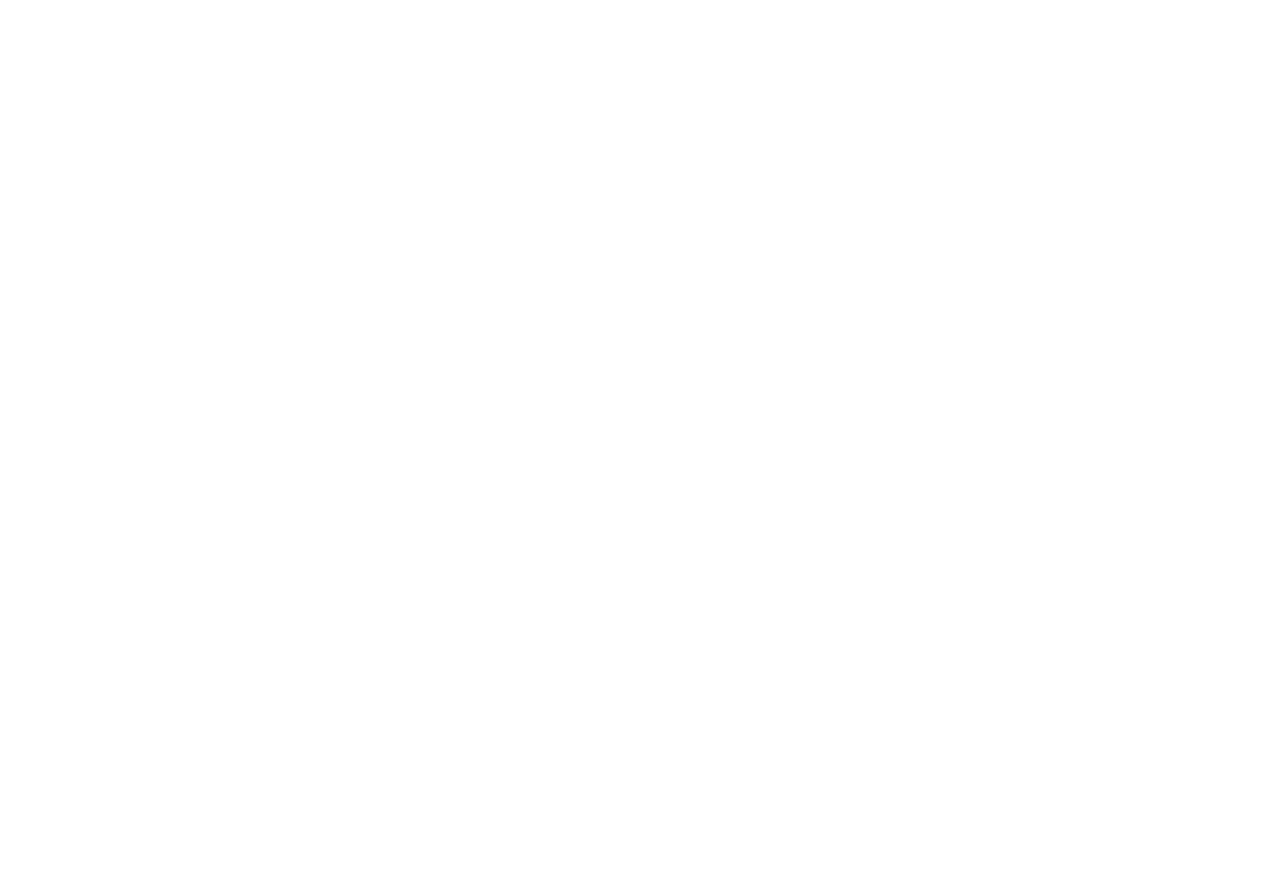
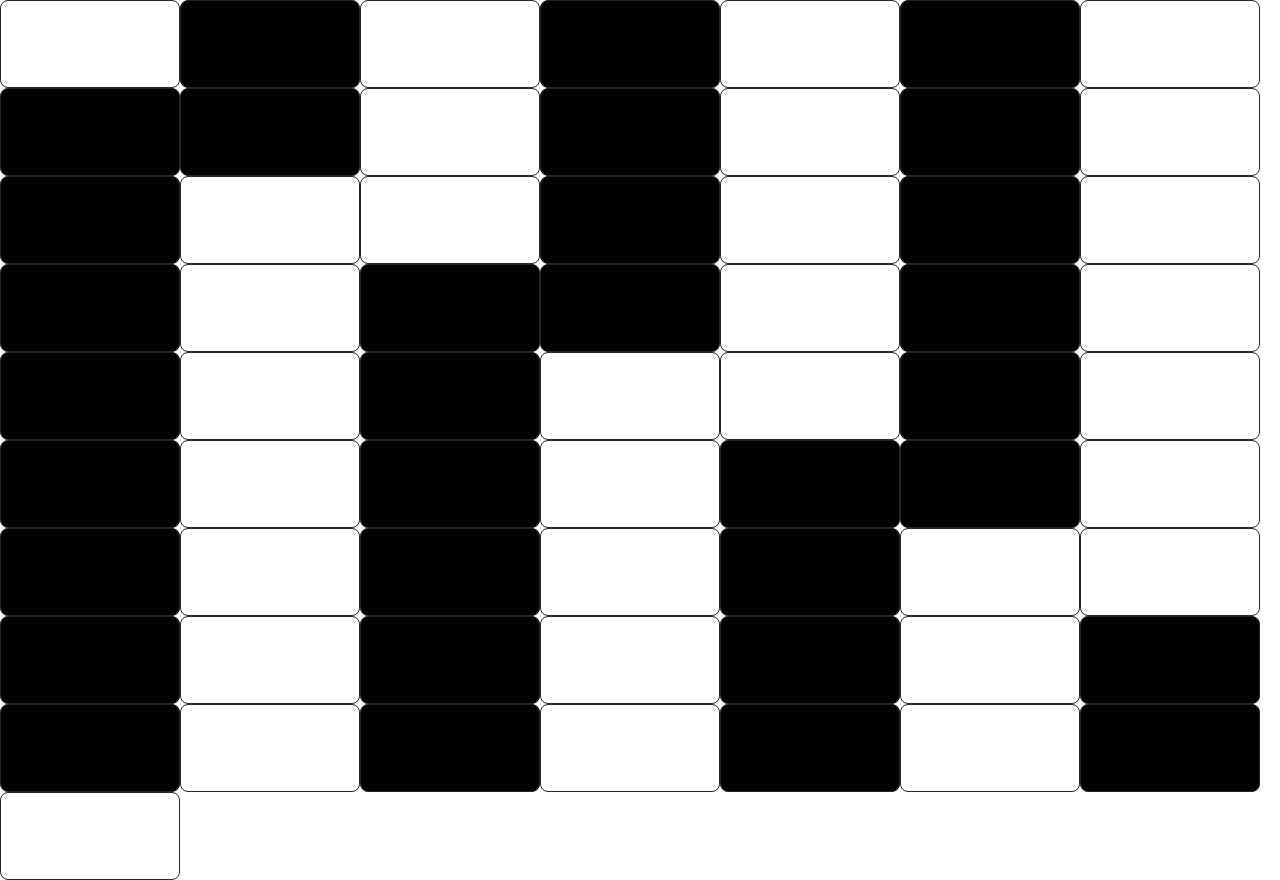
Before and after one commit to dnmtt09/checkers-game, an Angular app: page / in a window 1280 px wide. Before the commit the page ends 800 px from the top, so only its background shows below. Built offline with nearby package versions, Linux system fonts and the light colour scheme.

Commit message:
initialize build the structure of chessboard

```diff
--- a/src/app/components/chessboard/chessboard.component.html
+++ b/src/app/components/chessboard/chessboard.component.html
@@ -1,7 +1,8 @@
-<!-- <section>
-  <ng-container *ngFor="let cS of colorScheme">
-    <button>
-      {{ cS }}
-    </button>
-  </ng-container>
-</section> -->
+<button
+  *ngFor="let chess of chessboard"
+  [ngClass]="{
+    'black-color': chess === 'black',
+    'white-color': chess === 'white'
+  }"
+  class="btn btn-lg"
+></button>
--- a/src/app/components/chessboard/chessboard.component.scss
+++ b/src/app/components/chessboard/chessboard.component.scss
@@ -13,17 +13,19 @@
 // }
 
 .black-color {
-  color: black;
+  background-color: black;
 }
 
 .red-color {
-  color: rgba(255, 0, 0, 0.614);
+  background-color: rgba(255, 0, 0, 0.614);
 }
 
 .blue-color {
-  color: rgba(0, 0, 255, 0.436);
+  background-color: rgba(0, 0, 255, 0.436);
 }
 
 button {
+  padding: 43px 89px;
+  border: 1px solid;
   background: none;
 }
--- a/src/app/components/chessboard/chessboard.component.ts
+++ b/src/app/components/chessboard/chessboard.component.ts
@@ -1,5 +1,6 @@
 import { CommonModule } from '@angular/common';
 import { Component, OnInit } from '@angular/core';
+import { Game } from '../../services/Game';
 
 @Component({
   selector: 'app-chessboard',
@@ -8,4 +9,9 @@
   templateUrl: './chessboard.component.html',
   styleUrl: './chessboard.component.scss',
 })
-export class ChessboardComponent {}
+export class ChessboardComponent {
+  chessboard: string[] = [];
+  constructor(private gameService: Game) {
+    this.chessboard = this.gameService.getChessboard();
+  }
+}
--- a/src/app/main-component/main-component.component.html
+++ b/src/app/main-component/main-component.component.html
@@ -1,3 +1,3 @@
 <!--recall component for color player-->
-
-<ng-container *ngIf="playYesOrNo"> </ng-container>
+<ng-container *ngIf="playerIsReadyToGame"> </ng-container>
+<app-chessboard></app-chessboard>
--- /dev/null
+++ b/src/app/services/Game.ts
@@ -0,0 +1,33 @@
+import { Injectable } from '@angular/core';
+import {Player} from "../shared/classes/player";
+
+@Injectable({ providedIn: 'root' })
+export class Game {
+  private chessboard: string[] = [];
+  private isOdd: boolean = true;
+  private readonly totalChess: number = 64;
+  private human: Player | undefined = undefined;
+  private PC: Player | undefined = undefined;
+
+  constructor() {
+    this.initializeChessboard();
+  }
+
+  private initializeChessboard(): void {
+    for (let i = 0; i < this.totalChess; i++) {
+      if (i % 8 === 0) {
+        this.isOdd = !this.isOdd;
+      }
+      if (this.isOdd) {
+        this.chessboard.push(i % 2 === 0 ? 'black' : 'white');
+      } else {
+        this.chessboard.push(i % 2 === 0 ? 'white' : 'black');
+      }
+    }
+    console.log('valore della chessboard  ', this.chessboard);
+  }
+
+  getChessboard(): string[] {
+    return this.chessboard;
+  }
+}
--- /dev/null
+++ b/src/app/shared/classes/player.ts
@@ -0,0 +1,9 @@
+import { Color, Types } from '../enum/enumPlayer';
+
+export interface Player {
+  color: Color;
+  isTurn: Types;
+  name?: string;
+  points: number;
+  type: Types;
+}
--- /dev/null
+++ b/src/app/shared/enum/enumPlayer.ts
@@ -0,0 +1,3 @@
+export type Color = 'red' | 'blue';
+
+export type Types = 'human' | 'pc';
```
Also changed, not shown: src/app/main-component/main-component.component.ts (+9 -2 lines).
